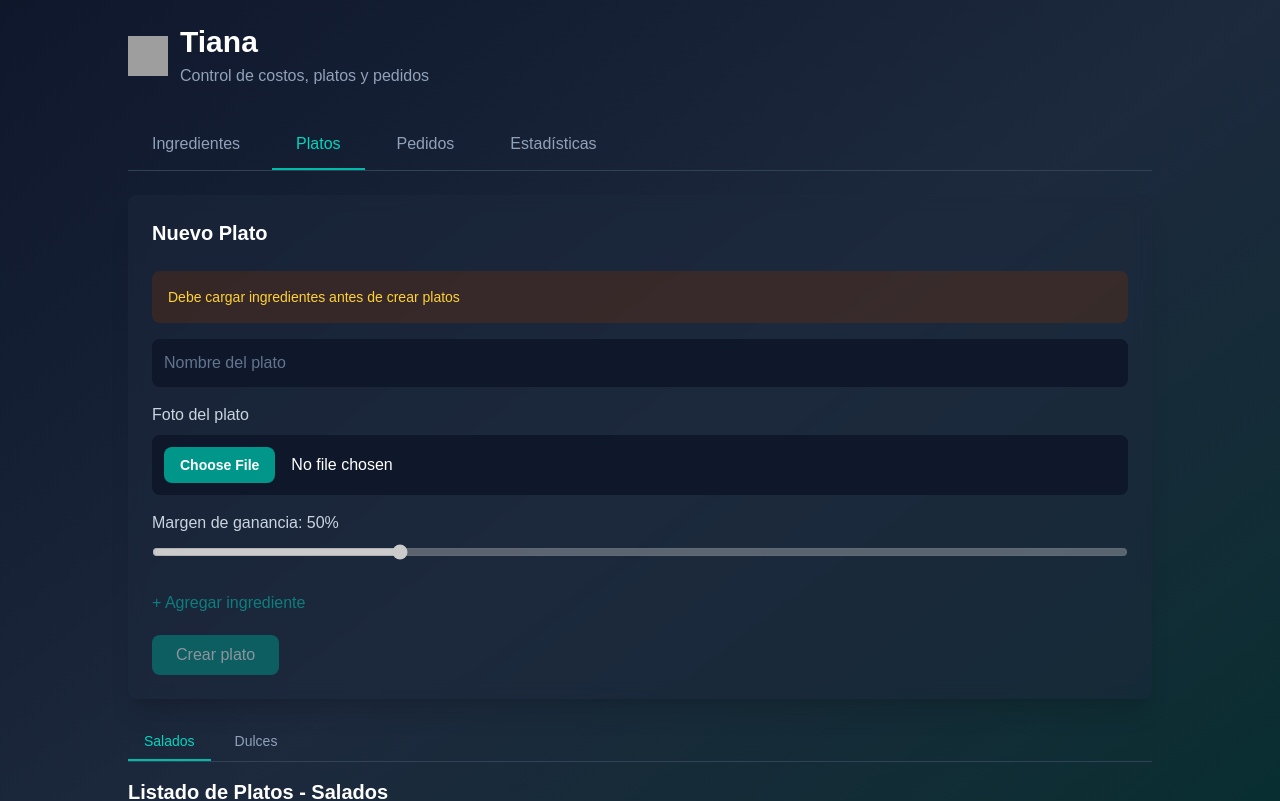
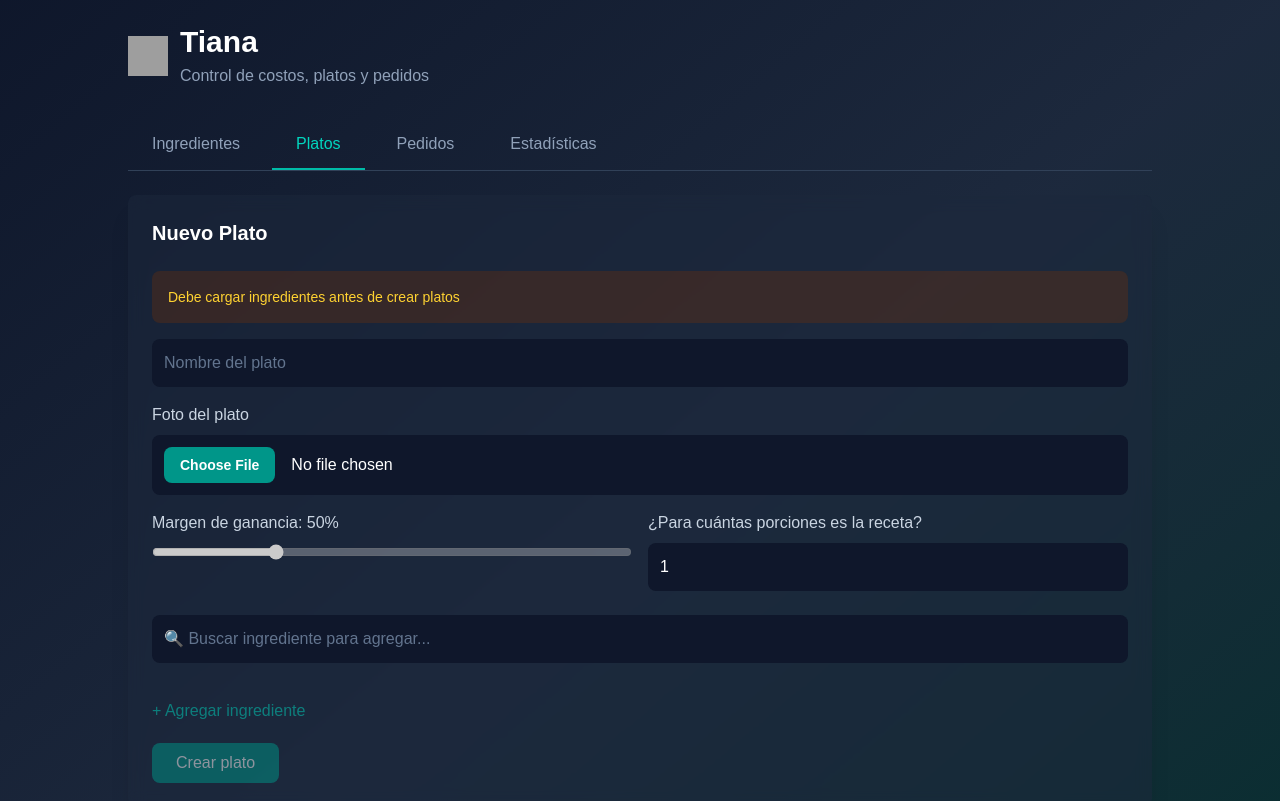
Before and after one commit to lo791/tiana-app, a Next.js app: page / in a window 1280 px wide. Shown: the top 801 px of the page. Built offline with nearby package versions, Linux system fonts and the light colour scheme; grey boxes are pictures that could not be loaded.

Commit message:
agregue buscador y costo porcion listos

```diff
--- a/src/app/page.tsx
+++ b/src/app/page.tsx
@@ -4,7 +4,7 @@ import Head from "next/head";
 
 type IngredienteBase = { id: number; nombre: string; precioUnitario: number; unidad: string };
 type IngredientePlato = { ingredienteId: number; cantidad: number };
-type Plato = { id: number; nombre: string; foto: string; ganancia: number; ingredientes: IngredientePlato[] };
+type Plato = { id: number; nombre: string; foto: string; ganancia: number; ingredientes: IngredientePlato[]; porciones?: number };
 type ItemPedidoForm = { platoId: number; cantidad: number };
 type ItemPedidoSnapshot = {
   platoId: number;
@@ -53,11 +53,14 @@ export default function Home() {
   const [unidadIng, setUnidadIng] = useState("kg");
   const [editandoPrecioId, setEditandoPrecioId] = useState<number | null>(null);
   const [precioEditTemp, setPrecioEditTemp] = useState(0);
+  const [busquedaIng, setBusquedaIng] = useState("");
 
   const [nombrePlato, setNombrePlato] = useState("");
   const [fotoPlato, setFotoPlato] = useState("");
   const [ganancia, setGanancia] = useState(50);
   const [ingredientesPlato, setIngredientesPlato] = useState<IngredientePlato[]>([]);
+  const [porciones, setPorciones] = useState(1);
+  const [busquedaIngPlato, setBusquedaIngPlato] = useState("");
   const [editandoId, setEditandoId] = useState<number | null>(null);
   const fileInputRef = useRef<HTMLInputElement>(null);
 
@@ -134,14 +137,15 @@ export default function Home() {
   const crearOActualizarPlato = () => {
     if (!nombrePlato || ingredientesPlato.length === 0) return;
     if (editandoId) {
-      setPlatos(platos.map(p => p.id === editandoId? {...p, nombre: nombrePlato, foto: fotoPlato, ganancia, ingredientes: ingredientesPlato } : p));
+      setPlatos(platos.map(p => p.id === editandoId? {...p, nombre: nombrePlato, foto: fotoPlato, ganancia, ingredientes: ingredientesPlato, porciones } : p));
       setEditandoId(null);
     } else {
-      setPlatos([...platos, { id: Date.now(), nombre: nombrePlato, foto: fotoPlato, ganancia, ingredientes: ingredientesPlato }]);
+      setPlatos([...platos, { id: Date.now(), nombre: nombrePlato, foto: fotoPlato, ganancia, ingredientes: ingredientesPlato, porciones }]);
     }
     setNombrePlato("");
     setFotoPlato("");
     setGanancia(50);
+    setPorciones(1);
     setIngredientesPlato([]);
     if (fileInputRef.current) fileInputRef.current.value = "";
   };
@@ -151,6 +155,7 @@ export default function Home() {
     setFotoPlato(plato.foto);
     setGanancia(plato.ganancia);
     setIngredientesPlato(plato.ingredientes);
+    setPorciones(plato.porciones || 1);
     setEditandoId(plato.id);
     const esDulce = esPlatoDulce(plato.nombre);
     setSubTabPlatos(esDulce? 'dulces' : 'salados');
@@ -266,9 +271,18 @@ export default function Home() {
     return subTabPlatos === 'dulces'? esDulce :!esDulce;
   });
 
+  const ingredientesBaseFiltrados = ingredientesBase.filter(ing =>
+    ing.nombre.toLowerCase().includes(busquedaIng.toLowerCase())
+  );
+
+  const ingredientesBaseParaSelect = ingredientesBase.filter(ing =>
+    ing.nombre.toLowerCase().includes(busquedaIngPlato.toLowerCase())
+  );
+
   const totalPlato = (ings: IngredientePlato[]) => ings.reduce((sum, ingPlato) => sum + calcularPrecioIngrediente(ingPlato), 0);
   const precioVenta = (costo: number, gan: number) => costo * (1 + gan / 100);
   const gananciaPesos = (costo: number, gan: number) => costo * gan / 100;
+  const costoPorcion = (costo: number, porc: number) => porc > 0? costo / porc : 0;
 
   const gananciaTotal = pedidos.reduce((sum, ped) => sum + (ped.total - ped.costoTotal), 0);
   const costoTotal = pedidos.reduce((sum, ped) => sum + ped.costoTotal, 0);
@@ -304,7 +318,7 @@ export default function Home() {
           {tab === 'ingredientes' && (
             <div className="bg-slate-800/50 backdrop-blur-sm rounded-lg shadow-xl border-slate-700 p-4 md:p-6">
               <h2 className="text-lg md:text-xl font-semibold text-white mb-4 md:mb-6">Gestión de Ingredientes</h2>
-              <div className="grid grid-cols-1 md:grid-cols-12 gap-3 mb-6">
+              <div className="grid grid-cols-1 md:grid-cols-12 gap-3 mb-4">
                 <input placeholder="Nombre del ingrediente" value={nombreIng} onChange={e => setNombreIng(e.target.value)} className="bg-slate-900 border-slate-600 p-3 md:col-span-5 rounded-lg outline-none text-white placeholder-slate-500 focus:border-teal-500" />
                 <div className="relative md:col-span-3">
                   <span className="absolute left-3 top-3 text-slate-500">$</span>
@@ -322,9 +336,17 @@ export default function Home() {
                 </select>
                 <button onClick={agregarIngredienteBase} className="bg-teal-600 hover:bg-teal-700 text-white px-4 py-3 rounded-lg font-bold md:col-span-2 transition text-xl">+</button>
               </div>
+
+              <input
+                placeholder="🔍 Buscar ingrediente..."
+                value={busquedaIng}
+                onChange={e => setBusquedaIng(e.target.value)}
+                className="bg-slate-900 border-slate-600 p-3 w-full mb-4 rounded-lg outline-none text-white placeholder-slate-500 focus:border-teal-500"
+              />
+
               <div className="space-y-2">
-                {ingredientesBase.length === 0 && <p className="text-slate-400 text-center py-8">No hay ingredientes cargados</p>}
-                {ingredientesBase.map(ing => (
+                {ingredientesBaseFiltrados.length === 0 && <p className="text-slate-400 text-center py-8">No hay ingredientes cargados</p>}
+                {ingredientesBaseFiltrados.map(ing => (
                   <div key={ing.id} className="bg-slate-900/50 rounded-lg p-4 flex-col md:flex-row md:justify-between md:items-center gap-2 border-slate-700">
                     <div className="flex-1">
                       <span className="text-white font-medium block">{ing.nombre}</span>
@@ -376,10 +398,24 @@ export default function Home() {
 
                 {fotoPlato && <img src={fotoPlato} alt="preview" className="w-full h-48 object-cover rounded-lg mb-5 border-slate-700" />}
 
-                <div className="mb-6">
+                <div className="grid grid-cols-1 md:grid-cols-2 gap-4 mb-6">
+                  <div>
                     <label className="text-slate-300 font-medium mb-2 block">Margen de ganancia: {ganancia}%</label>
                     <input type="range" min="0" max="200" value={ganancia} onChange={e => setGanancia(Number(e.target.value))} className="w-full accent-teal-500" disabled={ingredientesBase.length === 0} />
                   </div>
+                  <div>
+                    <label className="text-slate-300 font-medium mb-2 block">¿Para cuántas porciones es la receta?</label>
+                    <input type="number" min="1" value={porciones} onChange={e => setPorciones(Number(e.target.value))} className="bg-slate-900 border-slate-600 p-3 w-full rounded-lg outline-none text-white focus:border-teal-500" disabled={ingredientesBase.length === 0} />
+                  </div>
+                </div>
+
+                <input
+                  placeholder="🔍 Buscar ingrediente para agregar..."
+                  value={busquedaIngPlato}
+                  onChange={e => setBusquedaIngPlato(e.target.value)}
+                  className="bg-slate-900 border-slate-600 p-3 w-full mb-4 rounded-lg outline-none text-white placeholder-slate-500 focus:border-teal-500"
+                  disabled={ingredientesBase.length === 0}
+                />
 
                 <div className="space-y-3 mb-5">
                   {ingredientesPlato.map((ingPlato, i) => {
@@ -387,7 +423,7 @@ export default function Home() {
                     return (
                       <div key={i} className="grid grid-cols-1 md:grid-cols-13 gap-2 items-start md:items-center">
                         <select value={ingPlato.ingredienteId} onChange={e => actualizarIngredientePlato(i, "ingredienteId", Number(e.target.value))} className="bg-slate-900 border-slate-600 p-3 md:col-span-6 rounded-lg outline-none text-white focus:border-teal-500" disabled={ingredientesBase.length === 0}>
-                          {ingredientesBase.map(ing => <option key={ing.id} value={ing.id}>{ing.nombre} - ${ing.precioUnitario}/{ing.unidad}</option>)}
+                          {ingredientesBaseParaSelect.map(ing => <option key={ing.id} value={ing.id}>{ing.nombre} - ${ing.precioUnitario}/{ing.unidad}</option>)}
                         </select>
                         <input type="number" step="0.01" placeholder="Cantidad" value={ingPlato.cantidad} onChange={e => actualizarIngredientePlato(i, "cantidad", e.target.value)} className="bg-slate-900 border-slate-600 p-3 md:col-span-4 rounded-lg outline-none text-white focus:border-teal-500" disabled={ingredientesBase.length === 0} />
                         <div className="md:col-span-2 text-left md:text-right"><span className="text-teal-400 font-medium">${precio.toFixed(2)}</span></div>
@@ -397,6 +433,14 @@ export default function Home() {
                   })}
                 </div>
                 <button onClick={agregarIngredienteAPlato} className="text-teal-400 font-medium mb-5 hover:text-teal-300 disabled:opacity-50" disabled={ingredientesBase.length === 0}>+ Agregar ingrediente</button>
+
+                {ingredientesPlato.length > 0 && porciones > 0 && (
+                  <div className="bg-teal-900/30 border-teal-700 rounded-lg p-4 mb-5">
+                    <p className="text-teal-300 text-sm">Costo total receta: <span className="font-bold">${totalPlato(ingredientesPlato).toFixed(2)}</span></p>
+                    <p className="text-teal-300 text-sm">Costo porción: <span className="font-bold text-lg">${costoPorcion(totalPlato(ingredientesPlato), porciones).toFixed(2)}</span></p>
+                  </div>
+                )}
+
                 <div className="flex flex-col md:flex-row gap-3">
                   <button onClick={crearOActualizarPlato} className="bg-teal-600 hover:bg-teal-700 text-white px-6 py-2 rounded-lg font-medium disabled:opacity-50 transition" disabled={ingredientesBase.length === 0}>
                     {editandoId? "Guardar cambios" : "Crear plato"}
@@ -418,6 +462,7 @@ export default function Home() {
                   const costo = totalPlato(p.ingredientes);
                   const venta = precioVenta(costo, p.ganancia);
                   const ganancia$ = gananciaPesos(costo, p.ganancia);
+                  const costoPorcionCalculado = costoPorcion(costo, p.porciones || 1);
                   const abierto = platoAbierto === p.id;
 
                   return (
@@ -432,6 +477,7 @@ export default function Home() {
                             <h3 className="font-semibold text-base md:text-lg text-white">{p.nombre}</h3>
                             <div className="flex flex-col md:flex-row gap-1 md:gap-4 mt-1 text-xs md:text-sm">
                               <span className="text-slate-400">Costo: <span className="text-white">${costo.toFixed(2)}</span></span>
+                              <span className="text-slate-400">Por porción: <span className="text-emerald-400">${costoPorcionCalculado.toFixed(2)}</span></span>
                               <span className="text-slate-400">Venta: <span className="text-teal-400 font-bold">${venta.toFixed(0)}</span></span>
                             </div>
                           </div>
@@ -450,9 +496,10 @@ export default function Home() {
                               return <div key={i} className="bg-slate-900/50 rounded p-3 flex-col md:flex-row md:justify-between gap-1 text-sm border-slate-700"><span className="text-slate-300">{ing.nombre}</span><span className="text-slate-400">{mostrarCant}{mostrarUnidad} = ${precio.toFixed(2)}</span></div>;
                             })}
                           </div>
-                          <div className="grid grid-cols-1 md:grid-cols-3 gap-4 pt-4 border-t border-slate-700 mb-4">
-                            <div><p className="text-slate-400 text-sm">Costo</p><p className="text-base md:text-lg font-semibold text-white">${costo.toFixed(2)}</p></div>
-                            <div><p className="text-slate-400 text-sm">Ganancia</p><p className="text-base md:text-lg font-semibold text-emerald-400">+${ganancia$.toFixed(2)}</p></div>
+                          <div className="grid grid-cols-1 md:grid-cols-4 gap-4 pt-4 border-t border-slate-700 mb-4">
+                            <div><p className="text-slate-400 text-sm">Costo Total</p><p className="text-base md:text-lg font-semibold text-white">${costo.toFixed(2)}</p></div>
+                            <div><p className="text-slate-400 text-sm">Porciones</p><p className="text-base md:text-lg font-semibold text-white">{p.porciones || 1}</p></div>
+                            <div><p className="text-slate-400 text-sm">Costo Porción</p><p className="text-base md:text-lg font-semibold text-emerald-400">${costoPorcionCalculado.toFixed(2)}</p></div>
                             <div><p className="text-slate-400 text-sm">Precio Venta</p><p className="text-base md:text-lg font-bold text-teal-400">${venta.toFixed(0)}</p></div>
                           </div>
                           <div className="flex gap-2">
@@ -528,6 +575,7 @@ export default function Home() {
                         <div className="text-left">
                           <h3 className="font-semibold text-white">{ped.cliente}</h3>
                           <p className="text-slate-400 text-xs md:text-sm mb-3">{ped.direccion} - {ped.telefono}</p>
+                          <p className="text-teal-400 font-bold text-lg">${ped.total.toFixed(0)}</p>
                         </div>
                         <span className={`text-slate-400 transition-transform ${abierto? 'rotate-180' : ''}`}>▼</span>
                       </button>
```
Lines whose indentation alone changed are shown as unchanged.
